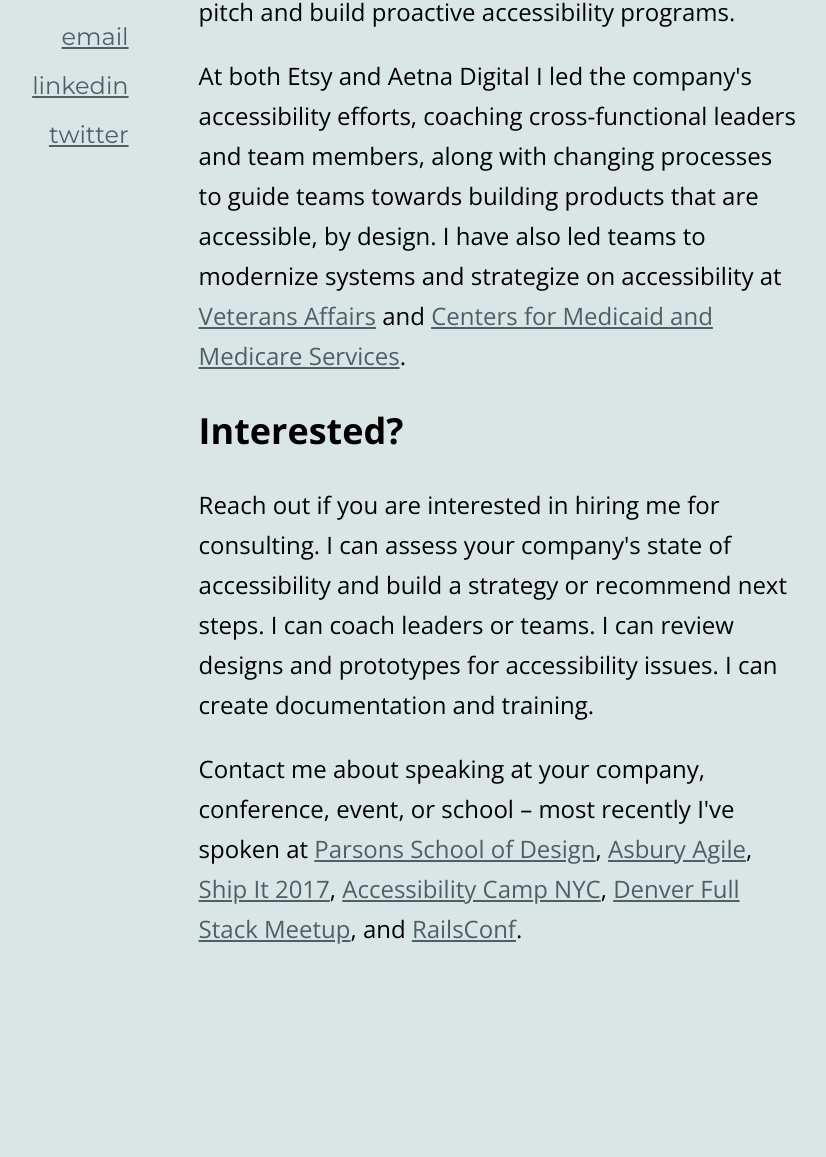
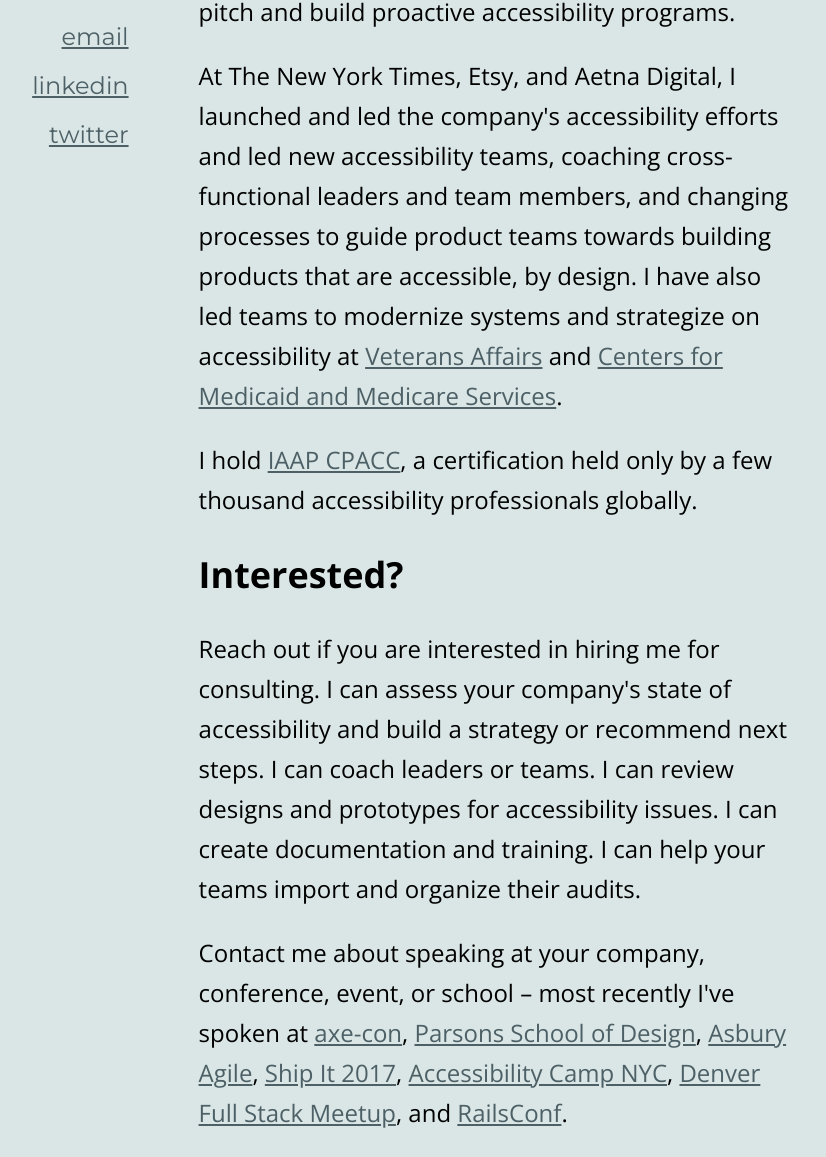
Before and after one commit to chandracarney/chandracarney.github.io, a Jekyll site: the page built from index.html, in a window 1280 px wide, cut to the strip 245-1402 px from the top of the page. Shown: the whole strip, without its empty margins (154-980 px from the left). Built offline with Jekyll 4.4.1, drawn with Linux system fonts in a browser that asks for light colours; before the commit the page ends 1218 px from its top, so only the background shows below that.

Commit message:
Add NYT experience, CPACC, and axe-con.

```diff
--- a/index.html
+++ b/index.html
@@ -9,18 +9,23 @@ layout: default
 </p>
 
 <p>
-  At both Etsy and Aetna Digital I led the company's accessibility efforts, coaching cross-functional leaders and team members, along with changing processes to guide teams towards building products that are accessible, by design. I have also led teams to modernize systems and strategize on accessibility at <a href="https://www.va.gov/opa/pressrel/pressrelease.cfm?id=5436">Veterans Affairs</a> and <a href="https://www.navapbc.com/case-studies/cloud-infrastructure-in-the-federal-government.html">Centers for Medicaid and Medicare Services</a>.
+  At The New York Times, Etsy, and Aetna Digital, I launched and led the company's accessibility efforts and led new accessibility teams, coaching cross-functional leaders and team members, and changing processes to guide product teams towards building products that are accessible, by design. I have also led teams to modernize systems and strategize on accessibility at <a href="https://www.va.gov/opa/pressrel/pressrelease.cfm?id=5436">Veterans Affairs</a> and <a href="https://www.navapbc.com/case-studies/cloud-infrastructure-in-the-federal-government.html">Centers for Medicaid and Medicare Services</a>.
+</p>
+
+<p>
+  I hold <a href="https://www.accessibilityassociation.org/s/certified-professional">IAAP CPACC</a>, a certification held only by a few thousand accessibility professionals globally.
 </p>
 
 <h2>
   Interested?
 </h2>
 <p>
-  Reach out if you are interested in hiring me for consulting. I can assess your company's state of accessibility and build a strategy or recommend next steps. I can coach leaders or teams. I can review designs and prototypes for accessibility issues. I can create documentation and training.
+  Reach out if you are interested in hiring me for consulting. I can assess your company's state of accessibility and build a strategy or recommend next steps. I can coach leaders or teams. I can review designs and prototypes for accessibility issues. I can create documentation and training. I can help your teams import and organize their audits.
 </p>
 
 <p>
   Contact me about speaking at your company, conference, event, or school – most recently I've spoken at
+  <a href="https://www.deque.com/axe-con/">axe-con</a>,
   <a href="https://www.newschool.edu/parsons/">Parsons School of Design</a>,
   <a href="http://www.asburyagile.com/">Asbury Agile</a>,
   <a href="https://shipitconf.org/">Ship It 2017</a>,
```
